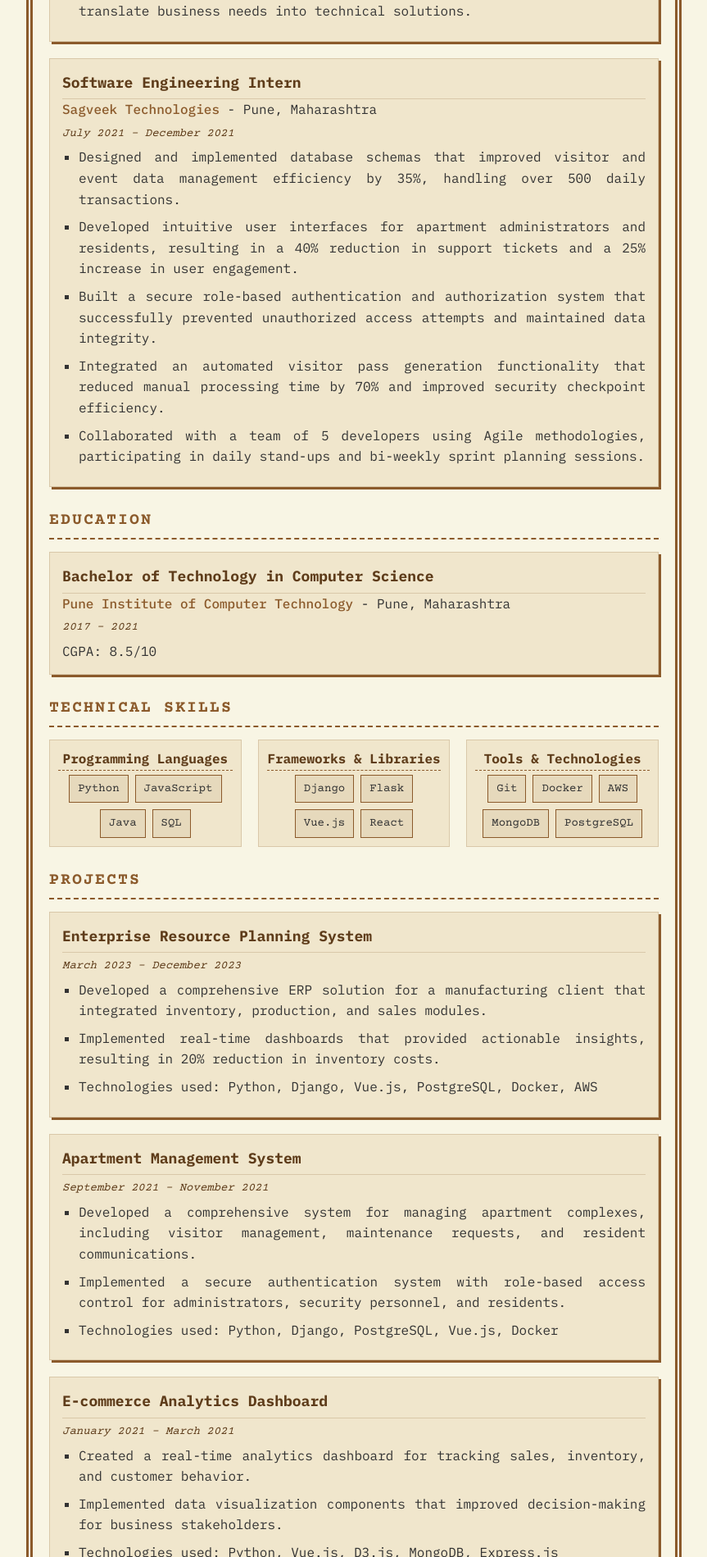
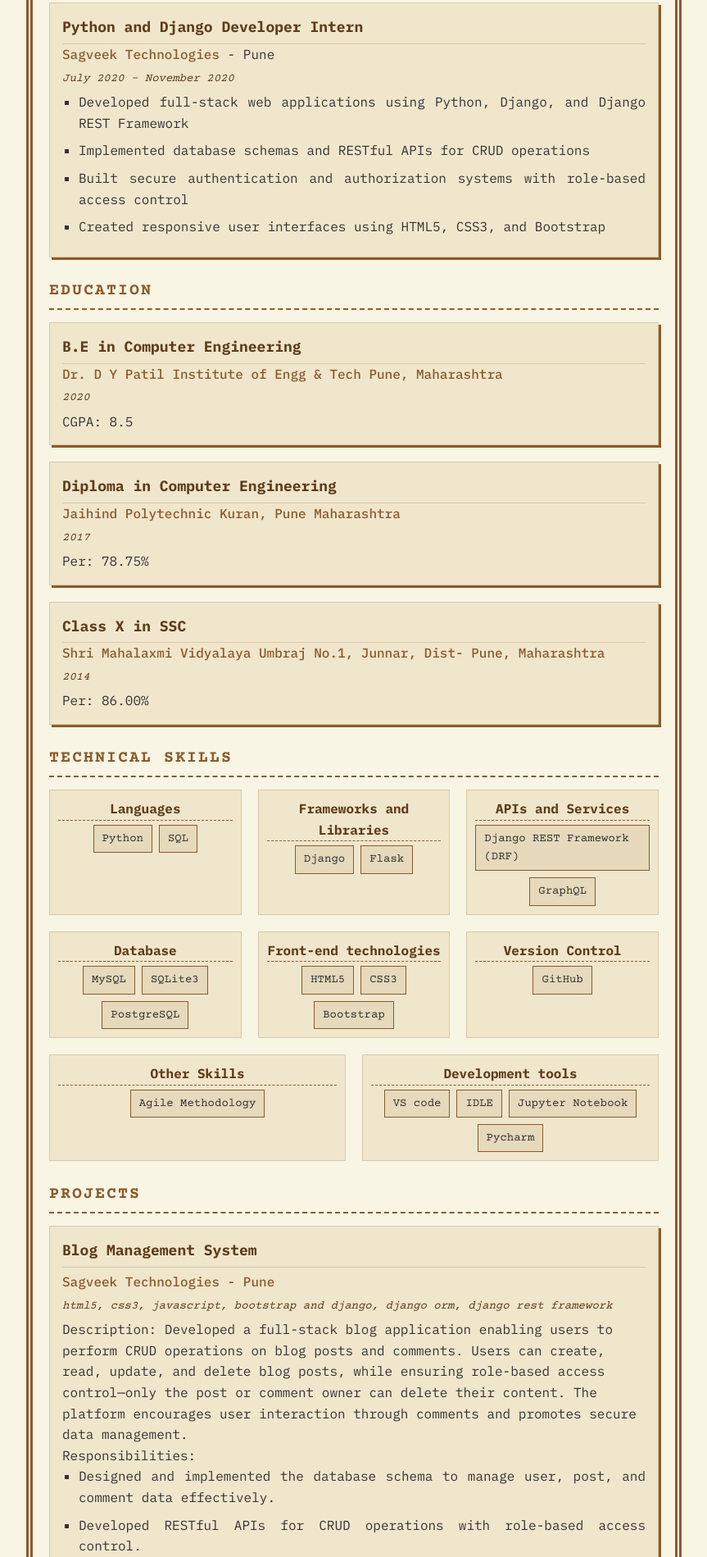
Before and after one commit to Kiran-Harbak/poonam-resume, a plain HTML site: page index.html in a window 1280 px wide. Shown: the part 901-2800 px from the top of the page at 82% size, without its empty margins (208-1071 px from the left). Drawn offline with nearby package versions, Linux system fonts and the light colour scheme.

Commit message:
Update index.html

```diff
--- a/index.html
+++ b/index.html
@@ -121,6 +121,12 @@
             font-size: 14px;
             margin: 5px 0;
             font-family: 'Courier Prime', monospace;
+        }
+
+        .project-company {
+            font-weight: 500;
+            color: #8b5a2b;
+            margin: 5px 0;
         }
 
         ul {
@@ -316,99 +322,138 @@
 
     <div class="section-title">Experience</div>
     <div class="experience-item">
-        <div class="job-title">Senior Software Engineer</div>
-        <div><span class="company">Capgemini</span> - <span>Pune, Maharashtra</span></div>
-        <div class="date">January 2022 - June 2024</div>
+        <div class="job-title">Software Engineer</div>
+        <div><span class="company">Capgemini, India</span></div>
+        <div class="date">December 2020 - June 2024</div>
         <ul>
-            <li>Led a team of 4 developers in designing and implementing enterprise-level applications using Python and Vue.js.</li>
-            <li>Architected and optimized database schemas resulting in 45% improvement in query performance and data retrieval times.</li>
-            <li>Developed and maintained RESTful APIs that processed over 1 million requests daily with 99.9% uptime.</li>
-            <li>Implemented CI/CD pipelines that reduced deployment time by 60% and improved code quality through automated testing.</li>
-            <li>Collaborated with cross-functional teams to gather requirements and translate business needs into technical solutions.</li>
+            <li>Responsible for Designing custom stored procedures, views to build summary reports for different criteria.</li>
+            <li>Responsible for active participation, implementation, and issue resolution</li>
+            <li>Primary support activities include - Troubleshooting and resolving issues related to database and provide corrective measures, Monitor batch process; Maintaining SQL scripts to perform data analysis and data validation</li>
         </ul>
     </div>
 
     <div class="experience-item">
-        <div class="job-title">Software Engineering Intern</div>
-        <div><span class="company">Sagveek Technologies</span> - <span>Pune, Maharashtra</span></div>
-        <div class="date">July 2021 - December 2021</div>
+        <div class="job-title">Python and Django Developer Intern</div>
+        <div><span class="company">Sagveek Technologies</span> - <span>Pune</span></div>
+        <div class="date">July 2020 - November 2020</div>
         <ul>
-            <li>Designed and implemented database schemas that improved visitor and event data management efficiency by 35%, handling over 500 daily transactions.</li>
-            <li>Developed intuitive user interfaces for apartment administrators and residents, resulting in a 40% reduction in support tickets and a 25% increase in user engagement.</li>
-            <li>Built a secure role-based authentication and authorization system that successfully prevented unauthorized access attempts and maintained data integrity.</li>
-            <li>Integrated an automated visitor pass generation functionality that reduced manual processing time by 70% and improved security checkpoint efficiency.</li>
-            <li>Collaborated with a team of 5 developers using Agile methodologies, participating in daily stand-ups and bi-weekly sprint planning sessions.</li>
+            <li>Developed full-stack web applications using Python, Django, and Django REST Framework</li>
+            <li>Implemented database schemas and RESTful APIs for CRUD operations</li>
+            <li>Built secure authentication and authorization systems with role-based access control</li>
+            <li>Created responsive user interfaces using HTML5, CSS3, and Bootstrap</li>
         </ul>
     </div>
 
     <div class="section-title">Education</div>
     <div class="education-item">
-        <div class="degree">Bachelor of Technology in Computer Science</div>
-        <div><span class="school">Pune Institute of Computer Technology</span> - <span>Pune, Maharashtra</span></div>
-        <div class="date">2017 - 2021</div>
-        <div>CGPA: 8.5/10</div>
+        <div class="degree">B.E in Computer Engineering</div>
+        <div><span class="school">Dr. D Y Patil Institute of Engg & Tech Pune, Maharashtra</span></div>
+        <div class="date">2020</div>
+        <div>CGPA: 8.5</div>
+    </div>
+
+    <div class="education-item">
+        <div class="degree">Diploma in Computer Engineering</div>
+        <div><span class="school">Jaihind Polytechnic Kuran, Pune Maharashtra</span></div>
+        <div class="date">2017</div>
+        <div>Per: 78.75%</div>
+    </div>
+
+    <div class="education-item">
+        <div class="degree">Class X in SSC</div>
+        <div><span class="school">Shri Mahalaxmi Vidyalaya Umbraj No.1, Junnar, Dist- Pune, Maharashtra</span></div>
+        <div class="date">2014</div>
+        <div>Per: 86.00%</div>
     </div>
 
     <div class="section-title">Technical Skills</div>
     <div class="skills-container">
         <div class="skill-category">
-            <div class="skill-title">Programming Languages</div>
+            <div class="skill-title">Languages</div>
             <div class="skill-list">
                 <div class="skill-item">Python</div>
-                <div class="skill-item">JavaScript</div>
-                <div class="skill-item">Java</div>
                 <div class="skill-item">SQL</div>
             </div>
         </div>
         <div class="skill-category">
-            <div class="skill-title">Frameworks & Libraries</div>
+            <div class="skill-title">Frameworks and Libraries</div>
             <div class="skill-list">
                 <div class="skill-item">Django</div>
                 <div class="skill-item">Flask</div>
-                <div class="skill-item">Vue.js</div>
-                <div class="skill-item">React</div>
             </div>
         </div>
         <div class="skill-category">
-            <div class="skill-title">Tools & Technologies</div>
+            <div class="skill-title">APIs and Services</div>
             <div class="skill-list">
-                <div class="skill-item">Git</div>
-                <div class="skill-item">Docker</div>
-                <div class="skill-item">AWS</div>
-                <div class="skill-item">MongoDB</div>
+                <div class="skill-item">Django REST Framework (DRF)</div>
+                <div class="skill-item">GraphQL</div>
+            </div>
+        </div>
+        <div class="skill-category">
+            <div class="skill-title">Database</div>
+            <div class="skill-list">
+                <div class="skill-item">MySQL</div>
+                <div class="skill-item">SQLite3</div>
                 <div class="skill-item">PostgreSQL</div>
+            </div>
+        </div>
+        <div class="skill-category">
+            <div class="skill-title">Front-end technologies</div>
+            <div class="skill-list">
+                <div class="skill-item">HTML5</div>
+                <div class="skill-item">CSS3</div>
+                <div class="skill-item">Bootstrap</div>
+            </div>
+        </div>
+        <div class="skill-category">
+            <div class="skill-title">Version Control</div>
+            <div class="skill-list">
+                <div class="skill-item">GitHub</div>
+            </div>
+        </div>
+        <div class="skill-category">
+            <div class="skill-title">Other Skills</div>
+            <div class="skill-list">
+                <div class="skill-item">Agile Methodology</div>
+            </div>
+        </div>
+        <div class="skill-category">
+            <div class="skill-title">Development tools</div>
+            <div class="skill-list">
+                <div class="skill-item">VS code</div>
+                <div class="skill-item">IDLE</div>
+                <div class="skill-item">Jupyter Notebook</div>
+                <div class="skill-item">Pycharm</div>
             </div>
         </div>
     </div>
 
     <div class="section-title">Projects</div>
     <div class="project-item">
-        <div class="project-title">Enterprise Resource Planning System</div>
-        <div class="date">March 2023 - December 2023</div>
+        <div class="project-title">Blog Management System</div>
+        <div class="project-company"><span class="company">Sagveek Technologies</span> - <span>Pune</span></div>
+        <div class="date">html5, css3, javascript, bootstrap and django, django orm, django rest framework</div>
+        <div>Description: Developed a full-stack blog application enabling users to perform CRUD operations on blog posts and comments. Users can create, read, update, and delete blog posts, while ensuring role-based access control—only the post or comment owner can delete their content. The platform encourages user interaction through comments and promotes secure data management.</div>
+        <div>Responsibilities:</div>
         <ul>
-            <li>Developed a comprehensive ERP solution for a manufacturing client that integrated inventory, production, and sales modules.</li>
-            <li>Implemented real-time dashboards that provided actionable insights, resulting in 20% reduction in inventory costs.</li>
-            <li>Technologies used: Python, Django, Vue.js, PostgreSQL, Docker, AWS</li>
+            <li>Designed and implemented the database schema to manage user, post, and comment data effectively.</li>
+            <li>Developed RESTful APIs for CRUD operations with role-based access control.</li>
+            <li>Implemented secure user authentication and authorization mechanisms.</li>
+            <li>Ensured data validation, error handling, and optimal performance across the application.</li>
         </ul>
     </div>
 
     <div class="project-item">
         <div class="project-title">Apartment Management System</div>
-        <div class="date">September 2021 - November 2021</div>
+        <div class="project-company"><span class="company">Sagveek Technologies</span> - <span>Pune</span></div>
+        <div class="date">html5, css3, javascript, bootstrap and django, django orm</div>
+        <div>Description: Developed an Apartment Management System designed to streamline visitor and event management for residential apartments. Key functionalities include maintaining visitor details, event management, and issuing visitor passes, ensuring secure process for apartment management.</div>
+        <div>Responsibilities:</div>
         <ul>
-            <li>Developed a comprehensive system for managing apartment complexes, including visitor management, maintenance requests, and resident communications.</li>
-            <li>Implemented a secure authentication system with role-based access control for administrators, security personnel, and residents.</li>
-            <li>Technologies used: Python, Django, PostgreSQL, Vue.js, Docker</li>
-        </ul>
-    </div>
-
-    <div class="project-item">
-        <div class="project-title">E-commerce Analytics Dashboard</div>
-        <div class="date">January 2021 - March 2021</div>
-        <ul>
-            <li>Created a real-time analytics dashboard for tracking sales, inventory, and customer behavior.</li>
-            <li>Implemented data visualization components that improved decision-making for business stakeholders.</li>
-            <li>Technologies used: Python, Vue.js, D3.js, MongoDB, Express.js</li>
+            <li>Designed and implemented database schemas for efficient visitor and event data management.</li>
+            <li>Developed user-friendly interfaces for apartment administrators and residents.</li>
+            <li>Built secure authentication and authorization systems to manage roles and access rights.</li>
+            <li>Integrated visitor passes generation functionality.</li>
         </ul>
     </div>
 
@@ -438,12 +483,20 @@
     <div class="section-title">Personal Details</div>
     <div class="personal-details">
         <div class="personal-item">
+            <div class="personal-label">Present address:</div>
+            <div>Pimple Saudagar, Pune, Maharashtra</div>
+        </div>
+        <div class="personal-item">
             <div class="personal-label">Date of Birth:</div>
             <div>02 July 1998</div>
         </div>
         <div class="personal-item">
             <div class="personal-label">Hobbies:</div>
-            <div>Listening to music, Reading, Photography, Hiking</div>
+            <div>Listening to music, making</div>
+        </div>
+        <div class="personal-item">
+            <div class="personal-label">Marital Status:</div>
+            <div>Married</div>
         </div>
     </div>
 
```
